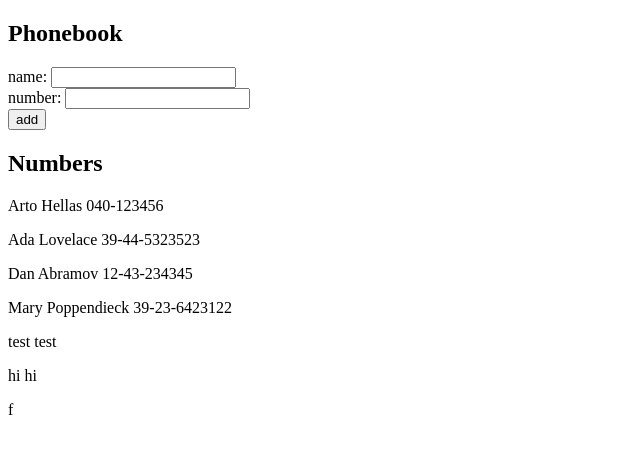
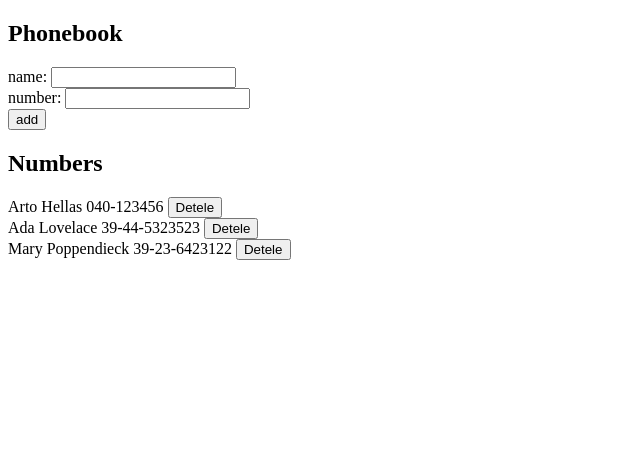
Before and after one commit to shurikoi/fs-course, a React (Vite) app in the folder part2/phonebook/: page / in a window 1280 px wide. Shown: the top 454 px of the page, without its empty margins (0-640 px from the left). Built offline with nearby package versions, Linux system fonts and the light colour scheme; data requests are answered from the project's data file.

Commit message:
task 2.14 done

```diff
--- a/part2/phonebook/db.json
+++ b/part2/phonebook/db.json
@@ -3,37 +3,17 @@
     {
       "name": "Arto Hellas",
       "number": "040-123456",
-      "id": 1
+      "id": "1"
     },
     {
       "name": "Ada Lovelace",
       "number": "39-44-5323523",
-      "id": 2
-    },
-    {
-      "name": "Dan Abramov",
-      "number": "12-43-234345",
-      "id": 3
+      "id": "2"
     },
     {
       "name": "Mary Poppendieck",
       "number": "39-23-6423122",
-      "id": 4
-    },
-    {
-      "id": 5,
-      "name": "test",
-      "number": "test"
-    },
-    {
-      "id": 6,
-      "name": "hi",
-      "number": "hi"
-    },
-    {
-      "id": 7,
-      "name": "f",
-      "number": ""
+      "id": "4"
     }
   ]
 }
--- a/part2/phonebook/src/App.jsx
+++ b/part2/phonebook/src/App.jsx
@@ -2,7 +2,7 @@ import { useState, useEffect } from "react"
 import PersonForm from "./components/PersonForm"
 import Persons from "./components/Persons"
 import axios from "axios"
-import { getAll } from "./services/notes"
+import { createNote, getAllNotes } from "./services/notes"
 
 const App = () => {
   const [persons, setPersons] = useState([])
@@ -10,9 +10,7 @@ const App = () => {
   const [newNumber, setNewNumber] = useState("")
 
   useEffect(() => {
-    getAll().then((response) =>
-      setPersons(response.data)
-    )
+    getAllNotes().then((response) => setPersons(response.data))
   }, [])
 
   const handleAddNote = (event) => {
@@ -21,15 +19,12 @@ const App = () => {
     const lastDbId = persons.slice(-1)[0]?.id
 
     if (isUnique) return alert(`${newName} is already added to phonebook`)
+    createNote({
+      name: newName,
+      number: newNumber,
+      id: Number(lastDbId) + 1,
+    }).then((response) => setPersons([...persons, response.data]))
 
-    axios
-      .post("http://localhost:3001/persons", {
-        name: newName,
-        number: newNumber,
-        id: lastDbId + 1,
-      })
-
-    setPersons([...persons, { name: newName, number: newNumber }])
     setNewName("")
     setNewNumber("")
   }
--- a/part2/phonebook/src/components/Persons.jsx
+++ b/part2/phonebook/src/components/Persons.jsx
@@ -1,8 +1,18 @@
+import { deleteNote } from "../services/notes"
+
+const handleDeleteNote = ({ name, id }) => {
+  if (window.confirm(`Delete ${name}`)) {
+    deleteNote(id)
+    .then(response => location.reload())
+  }
+}
+
 const Persons = ({ persons }) =>
   persons.map((person) => (
-    <p key={person.name}>
-      {person.name} {person.number}
-    </p>
+    <div key={person.name}>
+      {person.name} {person.number}{" "}
+      <button onClick={() => handleDeleteNote(person)}>Detele</button>
+    </div>
   ))
 
 export default Persons
--- a/part2/phonebook/src/services/notes.js
+++ b/part2/phonebook/src/services/notes.js
@@ -1,6 +1,9 @@
 import axios from "axios"
 const baseUrl = "http://localhost:3001/persons/"
 
-export const getAll = async () => {
-    return await axios(baseUrl)
-}
+export const getAllNotes = async () => await axios(baseUrl)
+
+export const createNote = async (note) => await axios.post(baseUrl, note)
+
+export const deleteNote = async (id) =>
+  await axios.delete(`http://localhost:3001/persons/${id}`)
```
